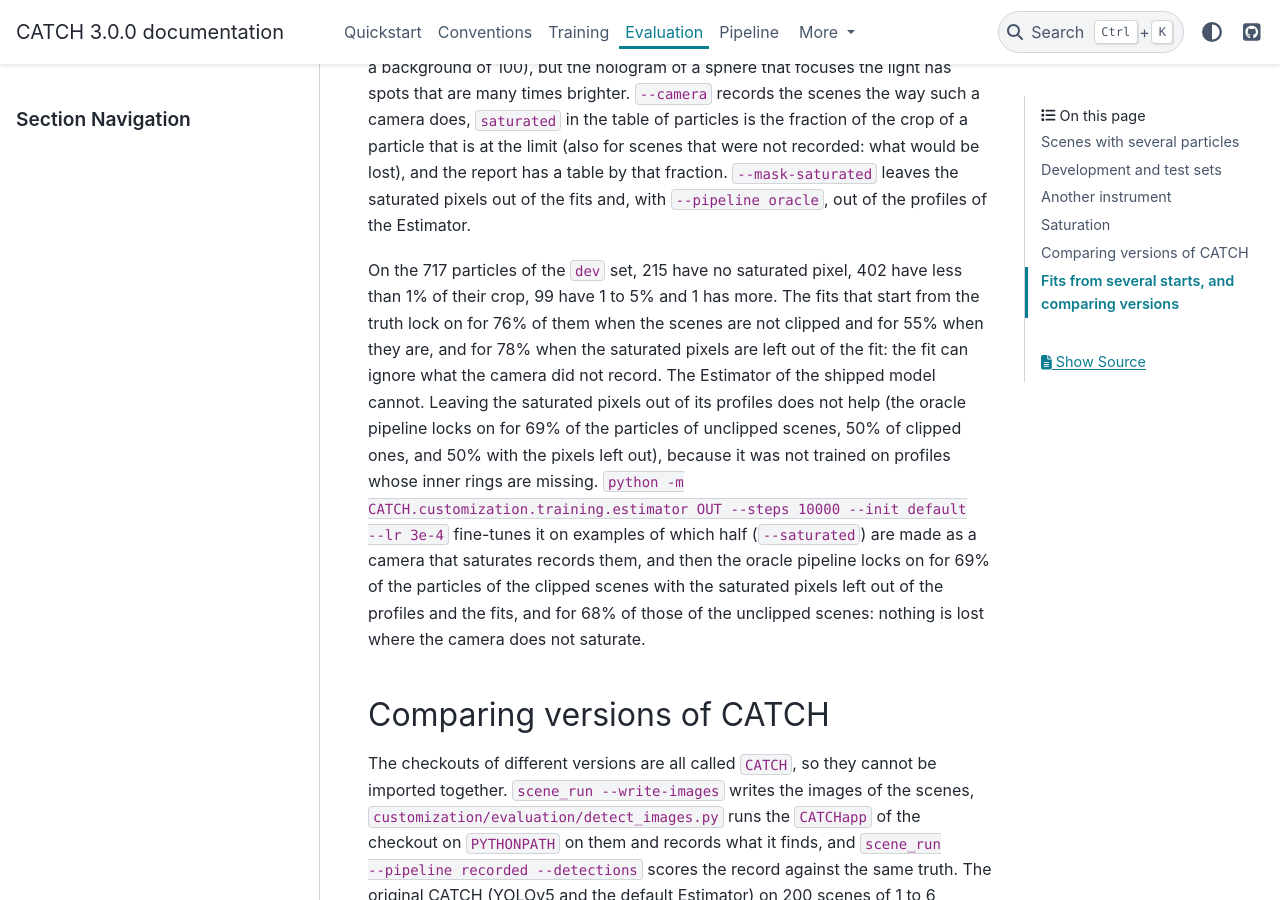
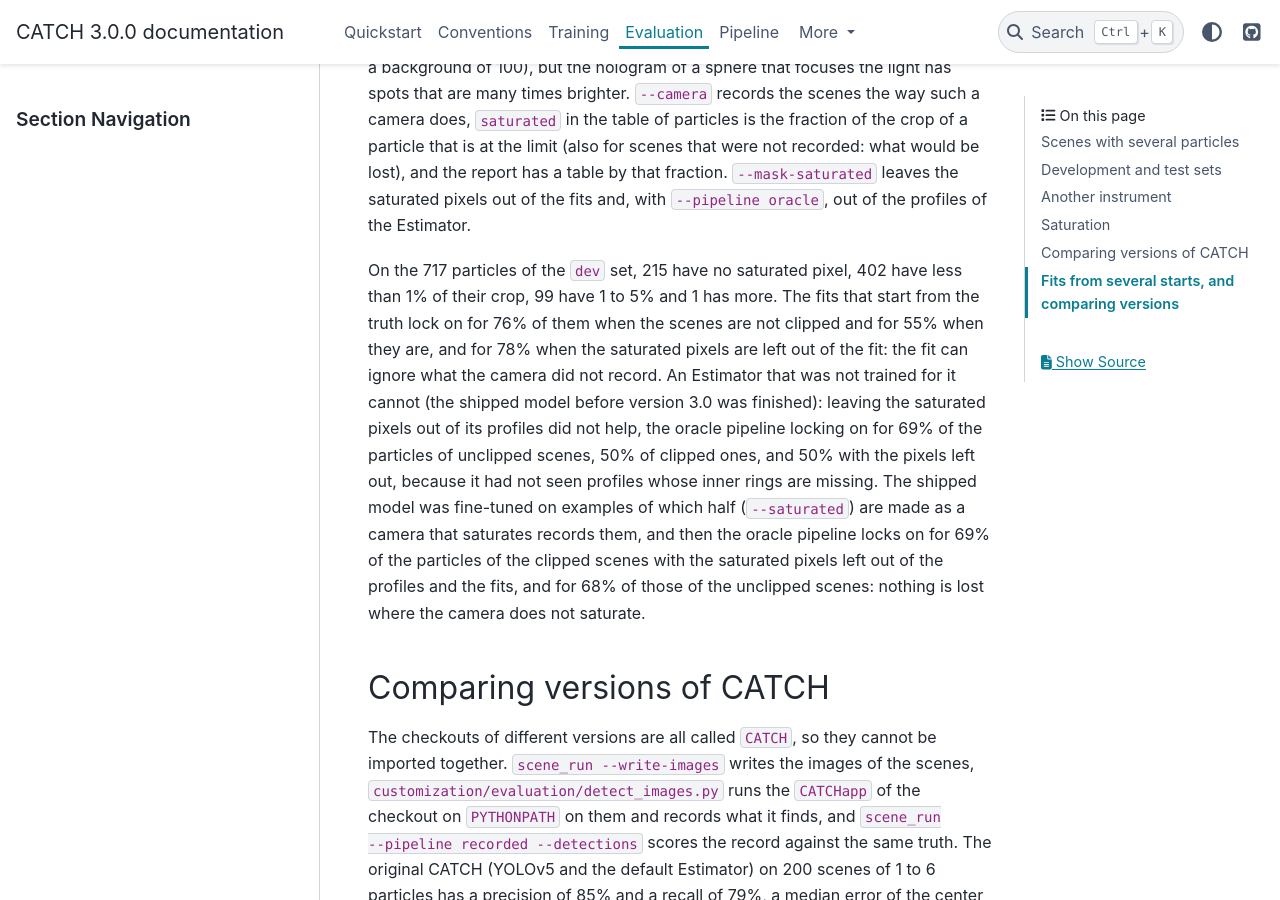
Before and after one commit to laltman2/CATCH, a Sphinx documentation site: the page built from docs/evaluation.rst, in a window 1280 px wide and 900 px high, scrolled down 3178 px. Built offline with Sphinx 7.4.7 and the PyData theme 0.15.4, drawn with Linux system fonts in a browser that asks for light colours.

Commit message:
Docs: the shipped Estimator is trained for saturation; fix a stale path
The training docs and the evaluation page said that the shipped Estimator
cannot handle saturated profiles; it is now the one that was fine-tuned for
them.  The baseline README pointed to evaluation/detect_images.py, which
moved to customization/evaluation.

Co-Authored-By: Claude Sonnet 5.5 <noreply@anthropic.com>

```diff
--- a/docs/evaluation.rst
+++ b/docs/evaluation.rst
@@ -153,17 +153,16 @@ have less than 1% of their crop, 99 have 1 to 5% and 1 has more.  The fits
 that start from the truth lock on for 76% of them when the scenes are not
 clipped and for 55% when they are, and for 78% when the saturated pixels
 are left out of the fit: the fit can ignore what the camera did not record.
-The Estimator of the shipped model cannot.  Leaving the saturated pixels
-out of its profiles does not help (the oracle pipeline locks on for 69% of
-the particles of unclipped scenes, 50% of clipped ones, and 50% with the
-pixels left out), because it was not trained on profiles whose inner rings
-are missing.  ``python -m CATCH.customization.training.estimator OUT
---steps 10000 --init default --lr 3e-4`` fine-tunes it on examples of which
-half (``--saturated``) are made as a camera that saturates records them, and
-then the oracle pipeline locks on for 69% of the particles of the clipped
-scenes with the saturated pixels left out of the profiles and the fits, and
-for 68% of those of the unclipped scenes: nothing is lost where the camera
-does not saturate.
+An Estimator that was not trained for it cannot (the shipped model before
+version 3.0 was finished): leaving the saturated pixels out of its profiles
+did not help, the oracle pipeline locking on for 69% of the particles of
+unclipped scenes, 50% of clipped ones, and 50% with the pixels left out,
+because it had not seen profiles whose inner rings are missing.  The shipped
+model was fine-tuned on examples of which half (``--saturated``) are made as
+a camera that saturates records them, and then the oracle pipeline locks on
+for 69% of the particles of the clipped scenes with the saturated pixels left
+out of the profiles and the fits, and for 68% of those of the unclipped
+scenes: nothing is lost where the camera does not saturate.
 
 Comparing versions of CATCH
 ---------------------------
```
Also changed, not shown: docs/training.rst (+7 -1 lines), customization/evaluation/baselines/catch-3.0.0/README.md, 1 other file.
